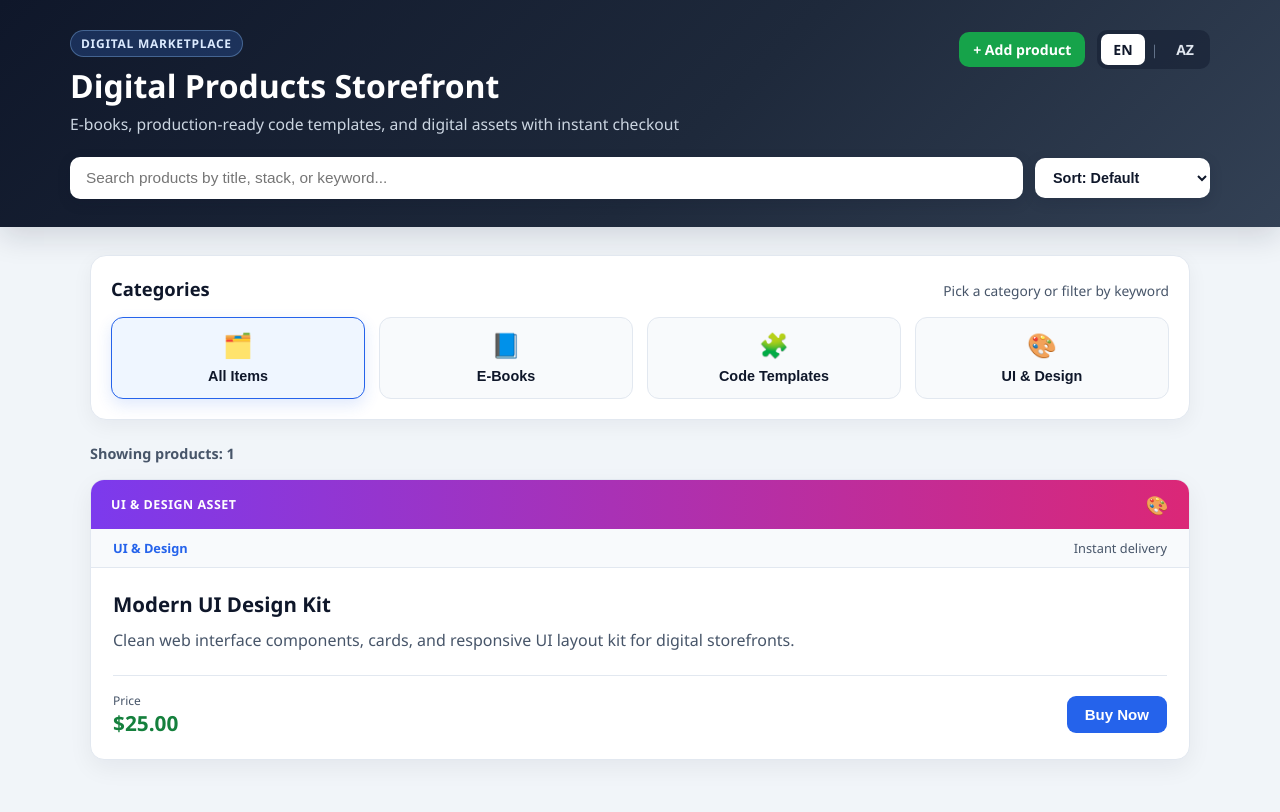
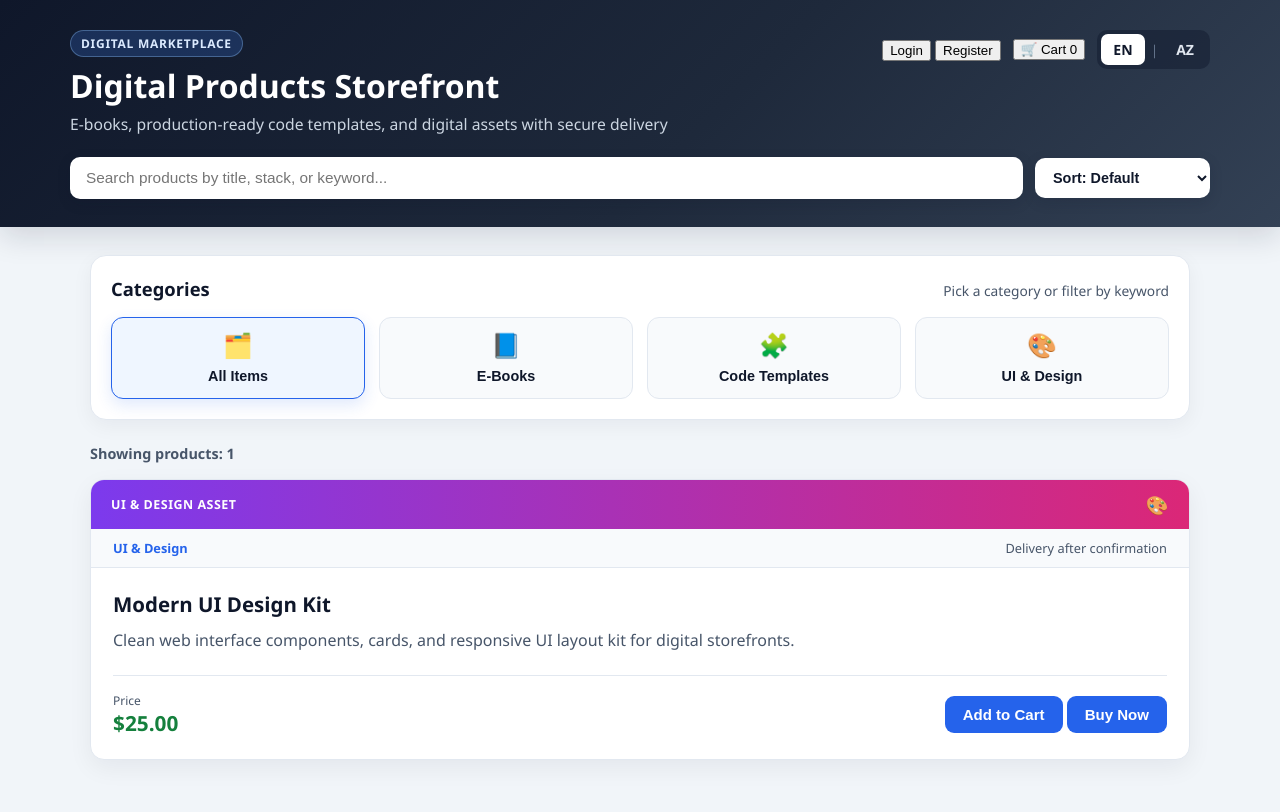
Before and after one commit to elmanKh/digital_store, a Django app: page / in a window 1280 px wide. Run offline with Django 5.2, Linux system fonts and the light colour scheme; data comes from the database, SQL or seed files in the repository.

Commit message:
Update index.html with new features and translations

```diff
--- a/catalog/templates/index.html
+++ b/catalog/templates/index.html
@@ -6,10 +6,12 @@
     <meta name="viewport" content="width=device-width, initial-scale=1.0">
     <meta name="google" content="notranslate">
     <title>{% if lang == 'az' %}Rəqəmsal Məhsullar Vitrini | Mağaza{% else %}Digital Products Storefront | Store{% endif %}</title>
-    <link rel="stylesheet" href="{% static 'css/style.css' %}?v=20261123">
-    <link rel="stylesheet" href="{% static 'css/style.css' %}?v=20261123">
+    <link rel="stylesheet" href="{% static 'css/style.css' %}?v=20261126">
 </head>
-<body class="notranslate" data-lang="{{ lang }}">
+<body class="notranslate"
+      data-lang="{{ lang }}"
+      data-authenticated="{% if user.is_authenticated %}1{% else %}0{% endif %}"
+      data-staff="{% if user.is_authenticated and user.is_staff %}1{% else %}0{% endif %}">
 
     <header class="site-header">
         <div class="header-inner">
@@ -17,13 +19,36 @@
                 <div class="brand-block">
                     <span class="badge-pill">{% if lang == 'az' %}RƏQƏMSAL MARKET{% else %}DIGITAL MARKETPLACE{% endif %}</span>
                     <h1>{% if lang == 'az' %}Rəqəmsal Məhsullar Vitrini{% else %}Digital Products Storefront{% endif %}</h1>
-                    <p>{% if lang == 'az' %}Elektron kitablar, hazır kod şablonları və rəqəmsal resurslar — sürətli seçim və ani sifariş{% else %}E-books, production-ready code templates, and digital assets with instant checkout{% endif %}</p>
+                    <p>{% if lang == 'az' %}Elektron kitablar, hazır kod şablonları və rəqəmsal resurslar — təhlükəsiz seçim və rəqəmsal çatdırılma{% else %}E-books, production-ready code templates, and digital assets with secure delivery{% endif %}</p>
                 </div>
 
-                <div class="header-actions">
+                <div class="header-actions" aria-label="User and store actions">
+                    {% if user.is_authenticated and user.is_staff %}
                         <a href="/admin/catalog/product/add/" class="add-listing-btn">
                             + {% if lang == 'az' %}Yeni məhsul{% else %}Add product{% endif %}
                         </a>
+                    {% endif %}
+
+                    <div class="auth-actions" id="authActions">
+                        {% if user.is_authenticated %}
+                            <span class="user-badge" id="currentUserBadge">{{ user.username }}</span>
+                            <a href="/accounts/logout/?next={% url 'index' %}?lang={{ lang }}" class="auth-link" id="logoutLink">
+                                {% if lang == 'az' %}Çıxış{% else %}Logout{% endif %}
+                            </a>
+                        {% else %}
+                            <button type="button" class="auth-btn" id="openLoginBtn" data-auth-mode="login">
+                                {% if lang == 'az' %}Daxil ol{% else %}Login{% endif %}
+                            </button>
+                            <button type="button" class="auth-btn auth-btn-outline" id="openRegisterBtn" data-auth-mode="register">
+                                {% if lang == 'az' %}Qeydiyyat{% else %}Register{% endif %}
+                            </button>
+                        {% endif %}
+                    </div>
+
+                    <button type="button" class="cart-trigger-btn" id="openCartBtn" aria-label="Open shopping cart">
+                        <span>🛒 {% if lang == 'az' %}Səbət{% else %}Cart{% endif %}</span>
+                        <span class="cart-count-badge" id="cartCountBadge">0</span>
+                    </button>
 
                     <div class="lang-switcher">
                         <a href="?lang=en" class="lang-btn {% if lang == 'en' %}active{% endif %}">EN</a>
@@ -52,7 +77,7 @@
     </header>
 
     <main class="container">
-        <!-- Tap.az üslubunda İkonlu Kateqoriya Vitrini -->
+        <!-- Kateqoriya Vitrini -->
         <section class="category-showcase" aria-label="Categories">
             <div class="section-head">
                 <h2>{% if lang == 'az' %}Kateqoriyalar{% else %}Categories{% endif %}</h2>
@@ -90,9 +115,10 @@
         </div>
 
         <div class="grid" id="productsGrid">
-            {% if products %}
             {% for product in products %}
             <article class="card"
+                     data-product-id="{{ product.id }}"
+                     data-category="{{ product.category|default:'' }}"
                      data-price="{{ product.price }}"
                      data-title="{{ product.title|lower }}"
                      data-desc="{{ product.description|lower }}">
@@ -102,7 +128,7 @@
                 </div>
                 <div class="card-top-meta">
                     <span class="tag product-category-tag">{% if lang == 'az' %}Rəqəmsal Məhsul{% else %}Digital Asset{% endif %}</span>
-                        <span class="delivery-tag">{% if lang == 'az' %}Ani çatdırılma{% else %}Instant delivery{% endif %}</span>
+                    <span class="delivery-tag">{% if lang == 'az' %}Təsdiqdən sonra çatdırılma{% else %}Delivery after confirmation{% endif %}</span>
                 </div>
                 <div class="card-body">
                     <h3 class="card-title">{{ product.title }}</h3>
@@ -112,94 +138,36 @@
                             <span class="price-label">{% if lang == 'az' %}Qiymət{% else %}Price{% endif %}</span>
                             <span class="price">${{ product.price }}</span>
                         </div>
+                        <div class="card-cta-group">
+                            <button
+                                type="button"
+                                class="btn btn-secondary add-to-cart-btn"
+                                data-product-id="{{ product.id }}"
+                                data-title="{{ product.title|escapejs }}"
+                                data-price="{{ product.price }}">
+                                {% if lang == 'az' %}Səbətə at{% else %}Add to Cart{% endif %}
+                            </button>
                             <button
                                 type="button"
                                 class="btn buy-now-btn"
+                                data-product-id="{{ product.id }}"
                                 data-title="{{ product.title|escapejs }}"
                                 data-price="{{ product.price }}">
                                 {% if lang == 'az' %}İndi Al{% else %}Buy Now{% endif %}
                             </button>
                         </div>
                     </div>
-                </article>
-                {% endfor %}
-            {% else %}
-                <article class="card"
-                         data-category="ebook"
-                         data-price="15.00"
-                         data-title="python programming guide"
-                         data-desc="practical e-book exercises beginners">
-                    <div class="card-banner banner-ebook">
-                        <span class="banner-badge">{% if lang == 'az' %}E-KİTAB • PDF + KOD{% else %}E-BOOK • PDF + CODE{% endif %}</span>
-                        <span class="banner-icon">📘</span>
-                    </div>
-                    <div class="card-top-meta">
-                        <span class="tag product-category-tag">{% if lang == 'az' %}E-Kitablar{% else %}E-Books{% endif %}</span>
-                        <span class="delivery-tag">{% if lang == 'az' %}Ani çatdırılma{% else %}Instant delivery{% endif %}</span>
-                    </div>
-                    <div class="card-body">
-                        <h3 class="card-title">Python Programming Guide</h3>
-                        <p class="card-text">
-                            {% if lang == 'az' %}
-                            Yeni başlayanlar üçün ətraflı praktiki elektron kitab və tapşırıqlar toplusu.
-                            {% else %}
-                            The most detailed practical e-book and exercises collection for complete beginners.
-                            {% endif %}
-                        </p>
-                        <div class="card-footer">
-                            <div>
-                                <span class="price-label">{% if lang == 'az' %}Qiymət{% else %}Price{% endif %}</span>
-                                <span class="price">$15.00</span>
-                            </div>
-                            <button
-                                type="button"
-                                class="btn buy-now-btn"
-                                data-title="Python Programming Guide"
-                                data-price="15.00">
-                                {% if lang == 'az' %}İndi Al{% else %}Buy Now{% endif %}
-                            </button>
-                        </div>
                 </div>
             </article>
-
-                <article class="card"
-                         data-category="template"
-                         data-price="45.00"
-                         data-title="django e-commerce template"
-                         data-desc="multi-vendor online marketplace backend">
-                    <div class="card-banner banner-template">
-                        <span class="banner-badge">{% if lang == 'az' %}DJANGO ŞABLONU{% else %}DJANGO TEMPLATE{% endif %}</span>
-                        <span class="banner-icon">🧩</span>
+            {% empty %}
+            <div class="empty-catalog-box" id="emptyCatalogBox">
+                {% if lang == 'az' %}
+                Hazırda kataloqda aktiv məhsul yoxdur.
+                {% else %}
+                No active products are available in the catalog right now.
+                {% endif %}
             </div>
-                    <div class="card-top-meta">
-                        <span class="tag product-category-tag">{% if lang == 'az' %}Kod Şablonları{% else %}Code Templates{% endif %}</span>
-                        <span class="delivery-tag">{% if lang == 'az' %}Ani çatdırılma{% else %}Instant delivery{% endif %}</span>
-                    </div>
-                    <div class="card-body">
-                        <h3 class="card-title">Django E-Commerce Template</h3>
-                        <p class="card-text">
-                            {% if lang == 'az' %}
-                            Çoxsatıcılı onlayn mağaza üçün tam işlək backend kodu və şablonu.
-                            {% else %}
-                            Fully functional backend code and template for a multi-vendor online marketplace.
-                            {% endif %}
-                        </p>
-                        <div class="card-footer">
-                            <div>
-                                <span class="price-label">{% if lang == 'az' %}Qiymət{% else %}Price{% endif %}</span>
-                                <span class="price">$45.00</span>
-                            </div>
-                            <button
-                                type="button"
-                                class="btn buy-now-btn"
-                                data-title="Django E-Commerce Template"
-                                data-price="45.00">
-                                {% if lang == 'az' %}İndi Al{% else %}Buy Now{% endif %}
-                            </button>
-                        </div>
-                    </div>
-                </article>
-            {% endif %}
+            {% endfor %}
         </div>
 
         <div id="emptyFilterState" class="empty-filter-box" style="display: none;">
@@ -207,11 +175,37 @@
         </div>
     </main>
 
-    <!-- Buy It Now / İndi Al Modal Pəncərəsi -->
+    <!-- Səbət (Cart) Modal Pəncərəsi -->
+    <div id="cartModal" class="modal-backdrop" role="dialog" aria-modal="true" aria-labelledby="cartModalTitle">
+        <div class="modal-box">
+            <div class="modal-header">
+                <h2 id="cartModalTitle">{% if lang == 'az' %}Səbətiniz{% else %}Shopping Cart{% endif %}</h2>
+                <button type="button" class="modal-close" id="closeCartModalBtn" aria-label="Close">&times;</button>
+            </div>
+
+            <div id="cartItemsContainer" class="cart-items-list"></div>
+
+            <div class="cart-summary-row">
+                <span>{% if lang == 'az' %}Cəmi məbləğ{% else %}Total amount{% endif %}:</span>
+                <strong id="cartTotalPrice">$0.00</strong>
+            </div>
+
+            <div class="modal-actions">
+                <button type="button" class="btn-cancel" id="clearCartBtn">
+                    {% if lang == 'az' %}Səbəti təmizlə{% else %}Clear Cart{% endif %}
+                </button>
+                <button type="button" class="btn-confirm" id="proceedCartCheckoutBtn">
+                    {% if lang == 'az' %}Sifarişə keç{% else %}Proceed to Order{% endif %}
+                </button>
+            </div>
+        </div>
+    </div>
+
+    <!-- Sifariş / Checkout Modal Pəncərəsi -->
     <div id="buyModal" class="modal-backdrop" role="dialog" aria-modal="true" aria-labelledby="modalTitle">
         <div class="modal-box">
             <div class="modal-header">
-                <h2 id="modalTitle">{% if lang == 'az' %}Sürətli Alış (İndi Al){% else %}Buy It Now Summary{% endif %}</h2>
+                <h2 id="modalTitle">{% if lang == 'az' %}Sifariş Xülasəsi{% else %}Order Summary{% endif %}</h2>
                 <button type="button" class="modal-close" id="closeModalBtn" aria-label="Close">&times;</button>
             </div>
 
@@ -219,16 +213,19 @@
             <div id="modalProductPrice" class="modal-price"></div>
             <p class="modal-note">
                 {% if lang == 'az' %}
-                Rəqəmsal məhsul — sifariş təsdiqləndikdən sonra giriş və yükləmə məlumatı e-poçtunuza göndərilir.
+                Rəqəmsal məhsul — ödəniş server tərəfindən təsdiqləndikdən sonra yükləmə məlumatı e-poçtunuza göndərilir.
                 {% else %}
-                Digital item — download and access details are delivered after order confirmation.
+                Digital item — download and access details are sent to your email after server payment confirmation.
                 {% endif %}
             </p>
 
-            <form id="orderForm">
+            <form id="orderForm" method="post" action="/orders/create/">
+                {% csrf_token %}
+                <input type="hidden" id="orderProductId" name="product_id" value="">
+                <input type="hidden" id="orderSourceMode" name="source_mode" value="single">
                 <div class="modal-field">
                     <label for="buyerEmail">{% if lang == 'az' %}E-poçt ünvanınız{% else %}Your Email Address{% endif %}</label>
-                    <input type="email" id="buyerEmail" required placeholder="name@example.com">
+                    <input type="email" id="buyerEmail" name="email" required placeholder="name@example.com">
                 </div>
                 <div class="modal-actions">
                     <button type="button" class="btn-cancel" id="cancelModalBtn">
@@ -244,6 +241,50 @@
         </div>
     </div>
 
-    <script src="{% static 'js/script.js' %}"></script>
+    <!-- Login / Register Modal Pəncərəsi -->
+    <div id="authModal" class="modal-backdrop" role="dialog" aria-modal="true" aria-labelledby="authModalTitle">
+        <div class="modal-box">
+            <div class="modal-header">
+                <h2 id="authModalTitle">{% if lang == 'az' %}Hesab Girişi / Qeydiyyat{% else %}Account Login / Register{% endif %}</h2>
+                <button type="button" class="modal-close" id="closeAuthModalBtn" aria-label="Close">&times;</button>
+            </div>
+
+            <div class="auth-tabs">
+                <button type="button" class="auth-tab active" id="tabLoginBtn" data-mode="login">
+                    {% if lang == 'az' %}Daxil ol{% else %}Login{% endif %}
+                </button>
+                <button type="button" class="auth-tab" id="tabRegisterBtn" data-mode="register">
+                    {% if lang == 'az' %}Qeydiyyat{% else %}Register{% endif %}
+                </button>
+            </div>
+
+            <form id="authForm" method="post" action="/accounts/login/">
+                {% csrf_token %}
+                <input type="hidden" id="authModeInput" name="mode" value="login">
+                <div class="modal-field">
+                    <label for="authUsername">{% if lang == 'az' %}İstifadəçi adı{% else %}Username{% endif %}</label>
+                    <input type="text" id="authUsername" name="username" required autocomplete="username">
+                </div>
+                <div class="modal-field" id="registerEmailGroup" style="display: none;">
+                    <label for="authEmail">{% if lang == 'az' %}E-poçt ünvanı{% else %}Email Address{% endif %}</label>
+                    <input type="email" id="authEmail" name="email" autocomplete="email">
+                </div>
+                <div class="modal-field">
+                    <label for="authPassword">{% if lang == 'az' %}Şifrə{% else %}Password{% endif %}</label>
+                    <input type="password" id="authPassword" name="password" required autocomplete="current-password">
+                </div>
+                <div class="modal-actions">
+                    <button type="button" class="btn-cancel" id="cancelAuthModalBtn">
+                        {% if lang == 'az' %}Bağla{% else %}Cancel{% endif %}
+                    </button>
+                    <button type="submit" class="btn-confirm" id="submitAuthBtn">
+                        {% if lang == 'az' %}Daxil ol{% else %}Login{% endif %}
+                    </button>
+                </div>
+            </form>
+        </div>
+    </div>
+
+    <script src="{% static 'js/script.js' %}?v=20261126"></script>
 </body>
 </html>
```
Lines whose indentation alone changed are shown as unchanged.
